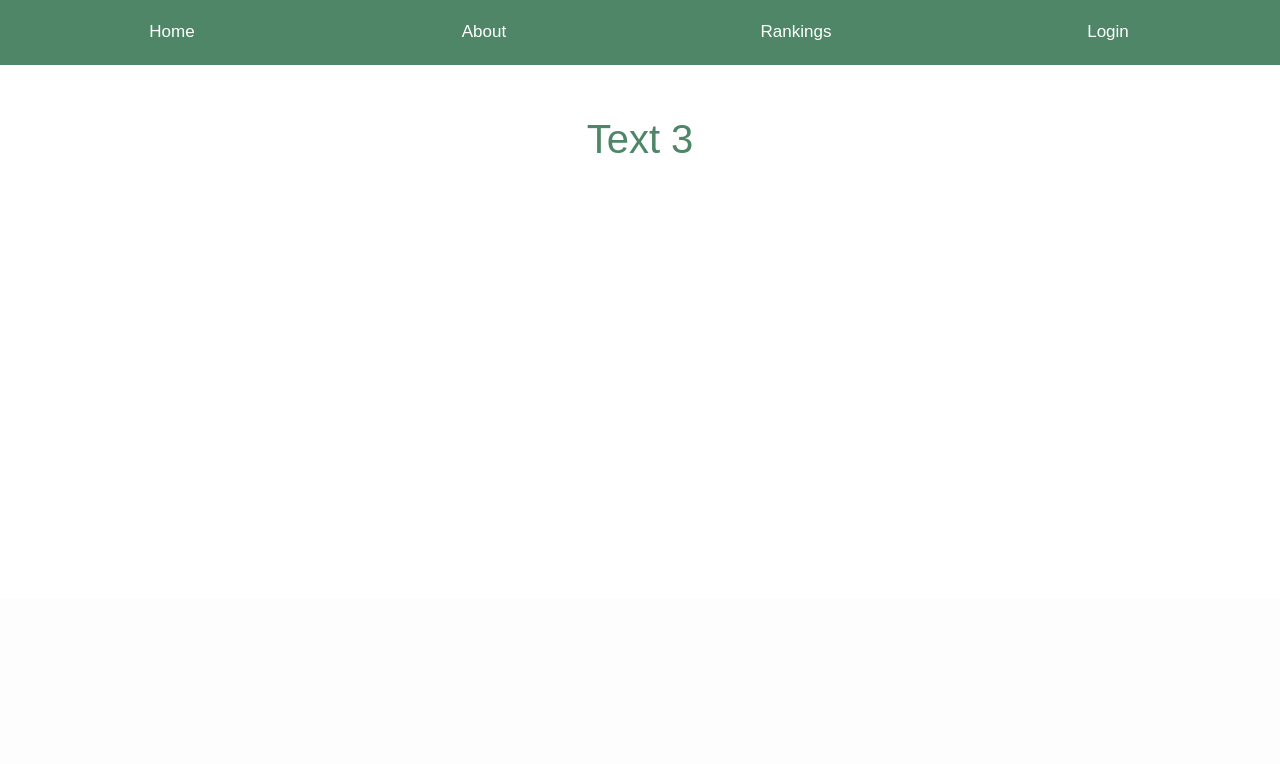
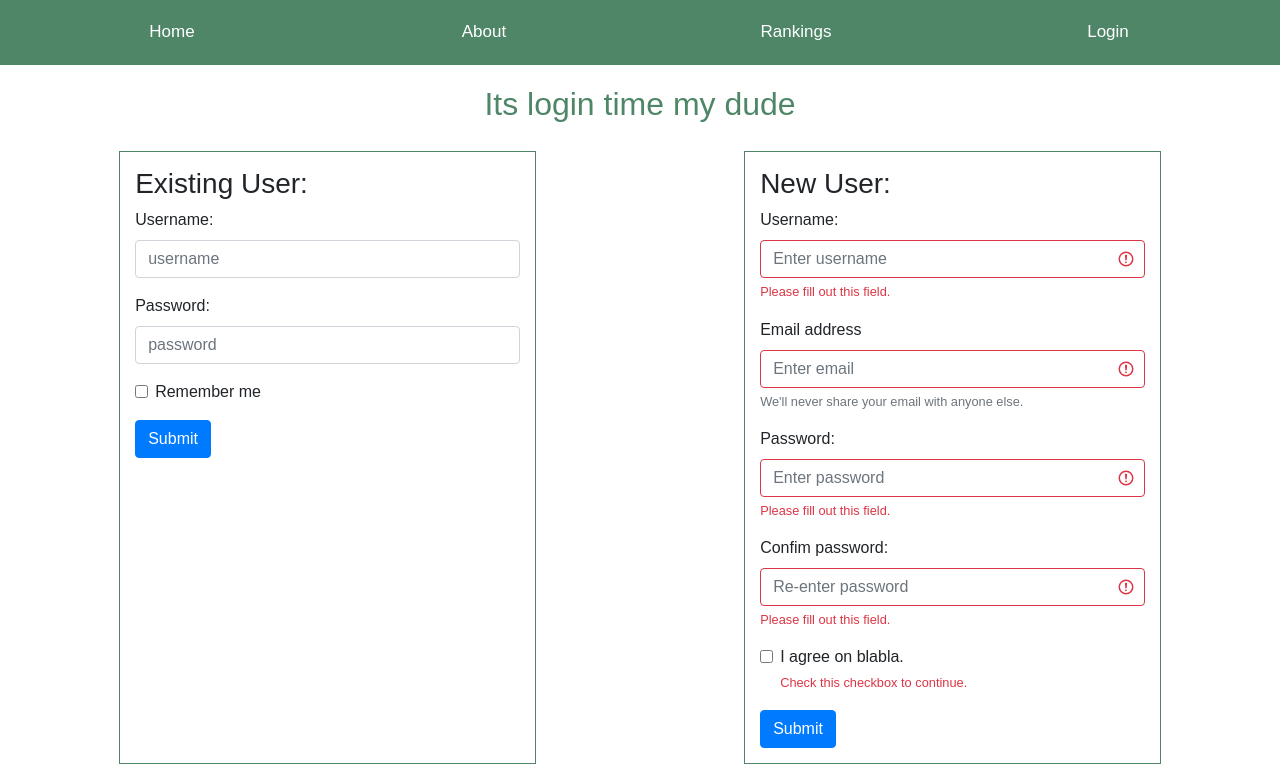
Before and after one commit to JoshuaCHC/unihelp, a Flask app: page /login in a window 1280 px wide. Shown: the part 201-965 px from the top of the page. Before the commit the page ends 354 px from the top, so only its background shows below. Run offline with Flask 2, Linux system fonts and the light colour scheme; some libraries are stand-ins or nearby versions.

Commit message:
changing login page, adding all the fields

```diff
--- a/app.py
+++ b/app.py
@@ -15,9 +15,15 @@ def about():
 def rankings():
     return render_template('Rankings.html')
 
-@app.route('/login')
+@app.route('/login', methods = ['GET', 'POST'])
 def login():
-    return render_template('Login.html')
+    error = ''
+    if request.method == 'POST':
+        if request.form['username'] != 'admin' or request.form['password'] != 'admin':
+            error = 'Invalid user'
+        else:
+            return redirect(url_for('about'))
+    return render_template('Login.html', error=error)
 
 if( __name__ == '__main__'):
-    app.run()
+    app.run(debug = 1)
--- a/templates/Login.html
+++ b/templates/Login.html
@@ -1,5 +1,74 @@
 {% extends "base.html"%}
 {% block content %}
-<h1> Text 3</h1>
+<div class='container-fluid' id = 'login-container'>
+    <h2> Its login time my dude </h2>
+    <div class = "container-fluid">
+        <div class='row'>
+            <div class = 'col-sm-1'></div>
+        <div class = 'col-sm-4' style = "border:1px solid rgb(78, 134, 103); padding:15px">
+            <h3> Existing User: </h3>
+    <form action="" method = 'post'>
+        <div class="form-group">
+          <label for="username">Username:</label>
+          <input type="text" class="form-control" placeholder="username" id="user" name='username' value='{{request.form.username}}'>
+        </div>
+        <div class="form-group">
+          <label for="pwd">Password:</label>
+          <input type="password" class="form-control" placeholder="password" id="pwd" name='password' value='{{request.form.password}}' >
+        </div>
+        <div class="form-group form-check">
+          <label class="form-check-label">
+            <input class="form-check-input" type="checkbox"> Remember me
+          </label>
+        </div>
+        <button type="submit" class="btn btn-primary" value='Login'>Submit</button>
+      </form>
+    </div>
+      <div class = 'col-sm-2'></div>
+      <div class = 'col-sm-4' style = "border:1px solid rgb(78, 134, 103); padding:15px">
+        <h3>New User:</h3>
+        <form action="/action_page.php" class="was-validated">
+            <div class="form-group">
+              <label for="uname">Username:</label>
+              <input type="text" class="form-control" id="uname" placeholder="Enter username" name="uname" required>
+              <div class="valid-feedback">Valid.</div>
+              <div class="invalid-feedback">Please fill out this field.</div>
+            </div>
+            <div class="form-group">
+                <label for="exampleInputEmail1">Email address</label>
+                <input type="email" class="form-control" id="exampleInputEmail1" aria-describedby="emailHelp" placeholder="Enter email" required>
+                <small id="emailHelp" class="form-text text-muted">We'll never share your email with anyone else.</small>
+              </div>
+            <div class="form-group">
+              <label for="pwd">Password:</label>
+              <input type="password" class="form-control" id="pwd" placeholder="Enter password" name="pswd" required>
+              <div class="valid-feedback">Valid.</div>
+              <div class="invalid-feedback">Please fill out this field.</div>
+            </div>
+            <div class="form-group">
+                <label for="cpwd">Confim password:</label>
+                <input type="password" class="form-control" id="cpwd" placeholder="Re-enter password" name="cpswd" required>
+                <div class="valid-feedback">Valid.</div>
+                <div class="invalid-feedback">Please fill out this field.</div>
+              </div>
+            <div class="form-group form-check">
+              <label class="form-check-label">
+                <input class="form-check-input" type="checkbox" name="remember" required> I agree on blabla.
+                <div class="valid-feedback">Valid.</div>
+                <div class="invalid-feedback">Check this checkbox to continue.</div>
+              </label>
+            </div>
+            <button type="submit" class="btn btn-primary">Submit</button>
+          </form>
+
+
+      </div>
+      <div class = 'col-sm-1'></div>
+
+    </div>
+    </div>
+    {% if error %}
+        <p class='error'> Error!! It is: {{error}} </p>
+    {% endif %}
 
 {% endblock %}
```
